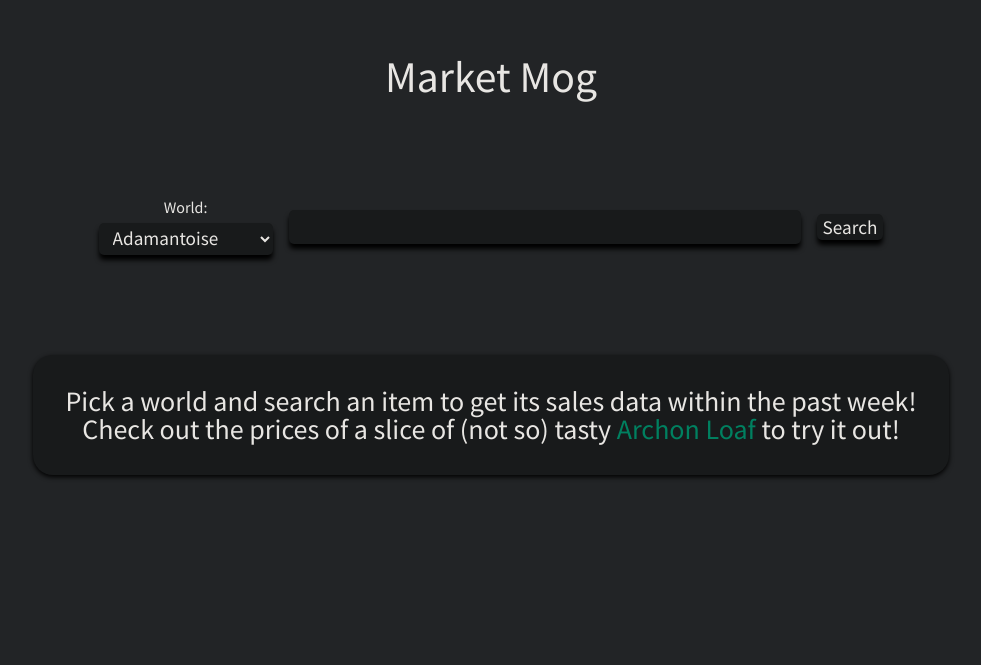
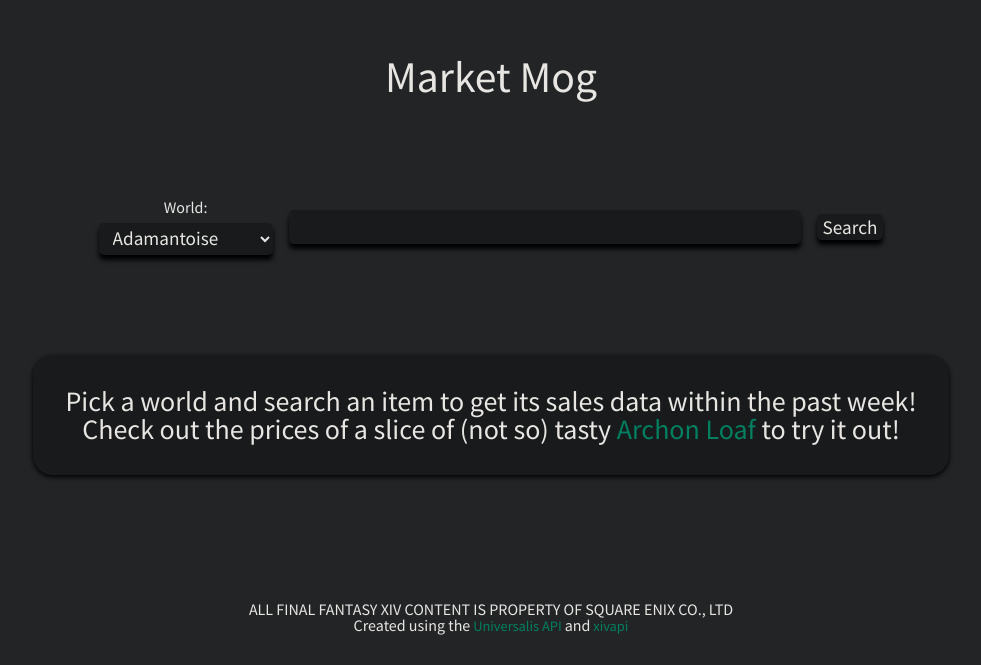
Before and after one commit to blim012/market-mog, a React (Create React App) app: page / in a window 1280 px wide. Shown: the part 135-800 px from the top of the page, without its empty margins (149-1130 px from the left). Built offline with nearby package versions, Linux system fonts and the light colour scheme.

Commit message:
add credit component to main pages

```diff
--- a/src/components/Home.js
+++ b/src/components/Home.js
@@ -1,4 +1,5 @@
 import React from "react";
+import Credits from "./Credits";
 import SearchBar from "./SearchBar";
 
 const Home = () => {
@@ -17,6 +18,7 @@
           to try it out!
         </p>
       </div>
+      <Credits />
     </main>
   );
 };
--- a/src/components/ItemData.js
+++ b/src/components/ItemData.js
@@ -7,6 +7,7 @@
 import ItemPriceTables from "./ItemPriceTables";
 import ItemDescription from "./ItemDescription";
 import SearchBar from "./SearchBar";
+import Credits from "./Credits";
 
 const ItemData = (props) => {
   const [itemProperties, setItemProperties] = useState(null);
@@ -72,6 +73,7 @@
             }
           </div>
       }
+      <Credits />
     </>
   );
 };
--- a/src/index.js
+++ b/src/index.js
@@ -9,6 +9,7 @@
 import './stylesheets/style.css';
 import './stylesheets/itemDescription.css';
 import './stylesheets/home.css';
+import './stylesheets/credits.css';
 
 ReactDOM.render(
   <React.StrictMode>
--- a/src/stylesheets/home.css
+++ b/src/stylesheets/home.css
@@ -1,5 +1,7 @@
 #home {
+  position: relative;
   height: 100vh;
+  min-height: 600px;
   box-sizing: border-box;
   display: flex;
   flex-direction: column;
@@ -24,3 +26,8 @@
 .sample-item {
   color: var(--primary-accent-color);
 }
+
+#home .credits {
+  position: absolute;
+  bottom: 1rem;
+}
```
